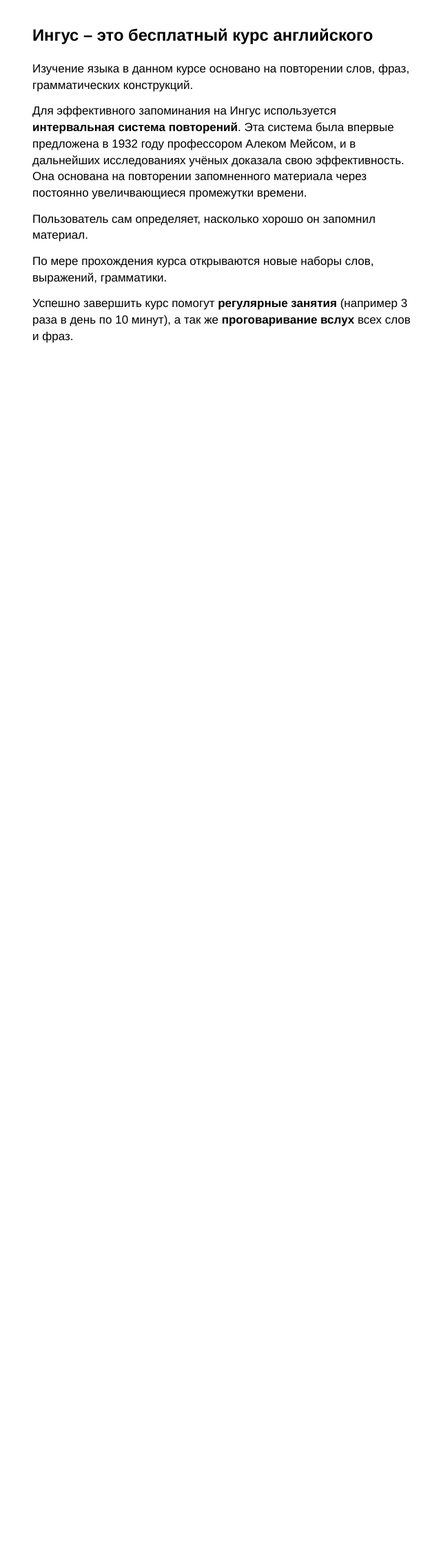
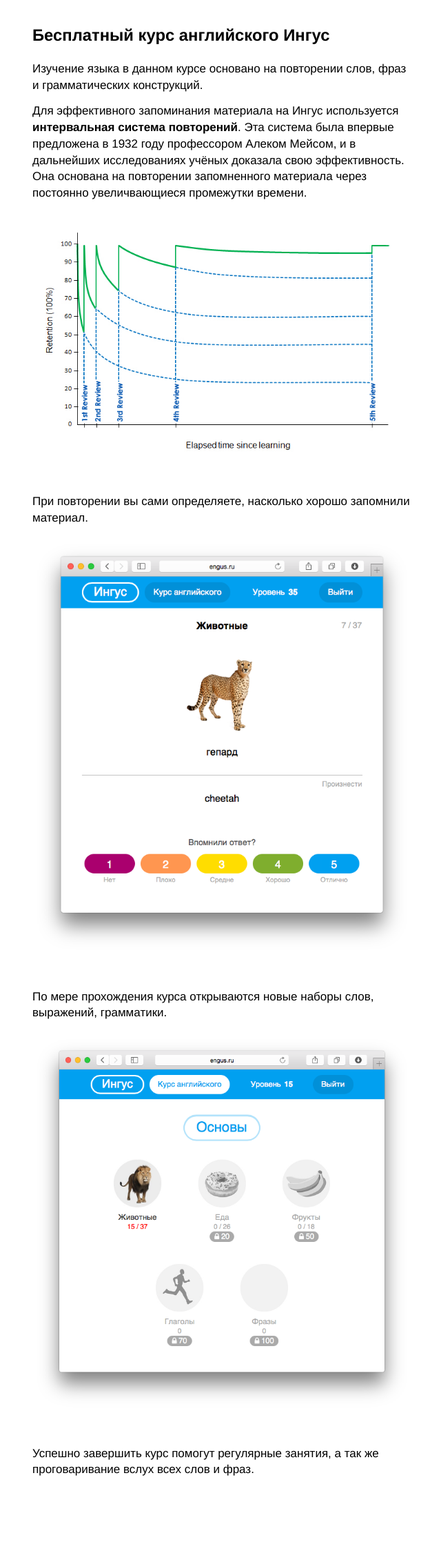
Before and after one commit to grialexey/engus, a Django app: page / in a window 1280 px wide. Shown: the part 66-2327 px from the top of the page at 69% size, without its empty margins (318-958 px from the left). Before the commit the page ends 563 px from the top, so only its background shows below. Run offline with Django 3.2, Linux system fonts and the light colour scheme.

Commit message:
Home page design

```diff
--- a/engus/static/css/global.css
+++ b/engus/static/css/global.css
@@ -695,6 +695,12 @@
   -ms-flex-pack: justify;
   -webkit-justify-content: space-between;
   justify-content: space-between;
+  -webkit-box-align: center;
+  -moz-box-align: center;
+  -o-box-align: center;
+  -ms-flex-align: center;
+  -webkit-align-items: center;
+  align-items: center;
   -webkit-box-lines: multiple;
   -moz-box-lines: multiple;
   -o-box-lines: multiple;
@@ -750,6 +756,7 @@
   height: 2.5rem;
   -webkit-border-radius: 1.25rem;
   border-radius: 1.25rem;
+  border: none;
   padding: 0 1.1rem;
   text-decoration: none;
   color: #fff;
@@ -760,7 +767,6 @@
   transition: background-color 0.1s, opacity 0.1s;
   cursor: pointer;
   background-color: rgba(0,0,0,0.1);
-/*box-sizing: border-box;*/
 }
 .header__menu-link:hover:not(.m-active):not(.header__menu-link--logo) {
   background-color: rgba(0,0,0,0.2);
@@ -780,7 +786,7 @@
   height: 2.1rem;
 }
 .home {
-  margin: 2rem 0;
+  margin: 2rem 0 7rem;
   line-height: 1.4;
 }
 .home__title {
@@ -790,6 +796,12 @@
 }
 .home p {
   margin: 0.8rem 0;
+}
+.home img {
+  display: block;
+  margin: 1.2rem auto 3rem;
+  max-width: 100%;
+  height: auto;
 }
 .home strong {
   font-weight: bold;
--- a/engus/static/frontend/stylus/blocks/header.styl
+++ b/engus/static/frontend/stylus/blocks/header.styl
@@ -15,6 +15,7 @@
         display: flex;
         flex-direction: row;
         justify-content: space-between;
+        align-items: center;
         flex-wrap: wrap;
         width: 100%;
         padding: 0.5rem 0;
@@ -50,13 +51,13 @@
             line-height: 2.5rem;
             height: 2.5rem;
             border-radius: 1.25rem;
+            border: none;
             padding: 0 1.1rem;
             text-decoration: none;
             color: #fff;
             transition: background-color 0.1s, opacity 0.1s;
             cursor: pointer;
             background-color: rgba(0,0,0,0.1);
-            /*box-sizing: border-box;*/
 
             &:hover:not(.m-active):not(&--logo) {
                 background-color: rgba(0,0,0,0.2);
--- a/engus/templates/home.html
+++ b/engus/templates/home.html
@@ -5,11 +5,14 @@
 
 {% block content %}
     <section class="home">
-	    <h1 class="home__title">Ингус – это бесплатный курс английского</h1>
-        <p>Изучение языка в данном курсе основано на повторении слов, фраз, грамматических конструкций.</p>
-        <p>Для эффективного запоминания на Ингус используется <strong>интервальная система повторений</strong>. Эта система была впервые предложена в 1932 году профессором Алеком Мейсом, и в дальнейших исследованиях учёных доказала свою эффективность. Она основана на повторении запомненного материала через постоянно увеличвающиеся промежутки времени.</p>
-        <p>Пользователь сам определяет, насколько хорошо он запомнил материал.</p>
+	    <h1 class="home__title">Бесплатный курс английского Ингус</h1>
+        <p>Изучение языка в данном курсе основано на повторении слов, фраз и грамматических конструкций.</p>
+        <p>Для эффективного запоминания материала на Ингус используется <strong>интервальная система повторений</strong>. Эта система была впервые предложена в 1932 году профессором Алеком Мейсом, и в дальнейших исследованиях учёных доказала свою эффективность. Она основана на повторении запомненного материала через постоянно увеличвающиеся промежутки времени.</p>
+        <img src="{{ STATIC_URL }}images/forgetting-curve.jpg">
+        <p>При повторении вы сами определяете, насколько хорошо запомнили материал.</p>
+        <img src="{{ STATIC_URL }}images/screenshot_2.png">
         <p>По мере прохождения курса открываются новые наборы слов, выражений, грамматики.</p>
-        <p>Успешно завершить курс помогут <strong>регулярные занятия</strong> (например 3 раза в день по 10 минут), а так же <strong>проговаривание вслух</strong> всех слов и фраз.</p>
+        <img src="{{ STATIC_URL }}images/screenshot_3.png">
+        <p>Успешно завершить курс помогут регулярные занятия, а так же проговаривание вслух всех слов и фраз.</p>
     </section>
 {% endblock %}
```
Also changed, not shown: engus/static/frontend/stylus/blocks/home.styl (+8 -1 lines), engus/static/images/forgetting-curve.jpg (added), engus/static/images/forgetting.jpg (added), engus/static/images/screenshot_1.png (added), engus/static/images/screenshot_2.png (added), engus/static/images/screenshot_3.png (added).
